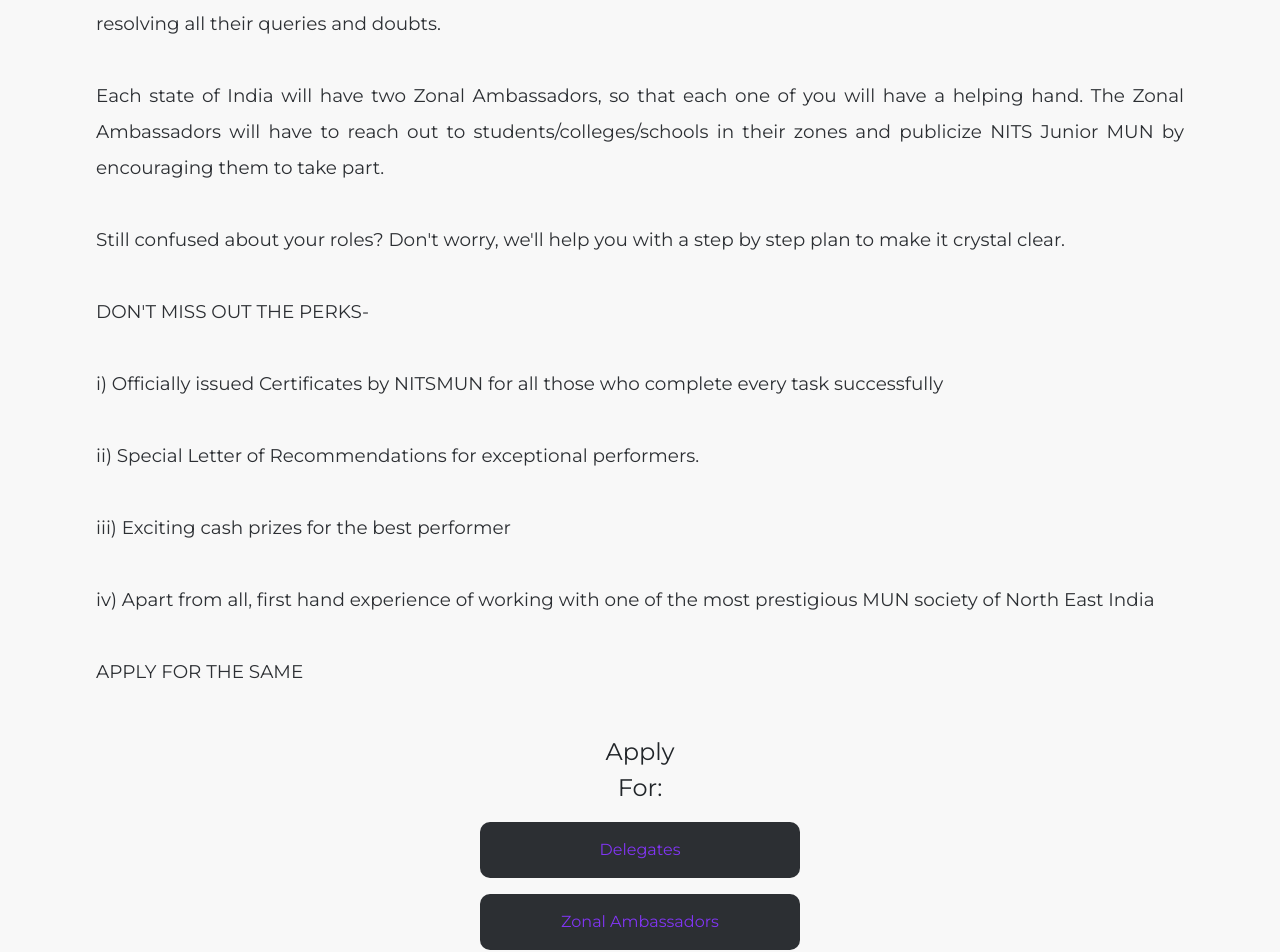
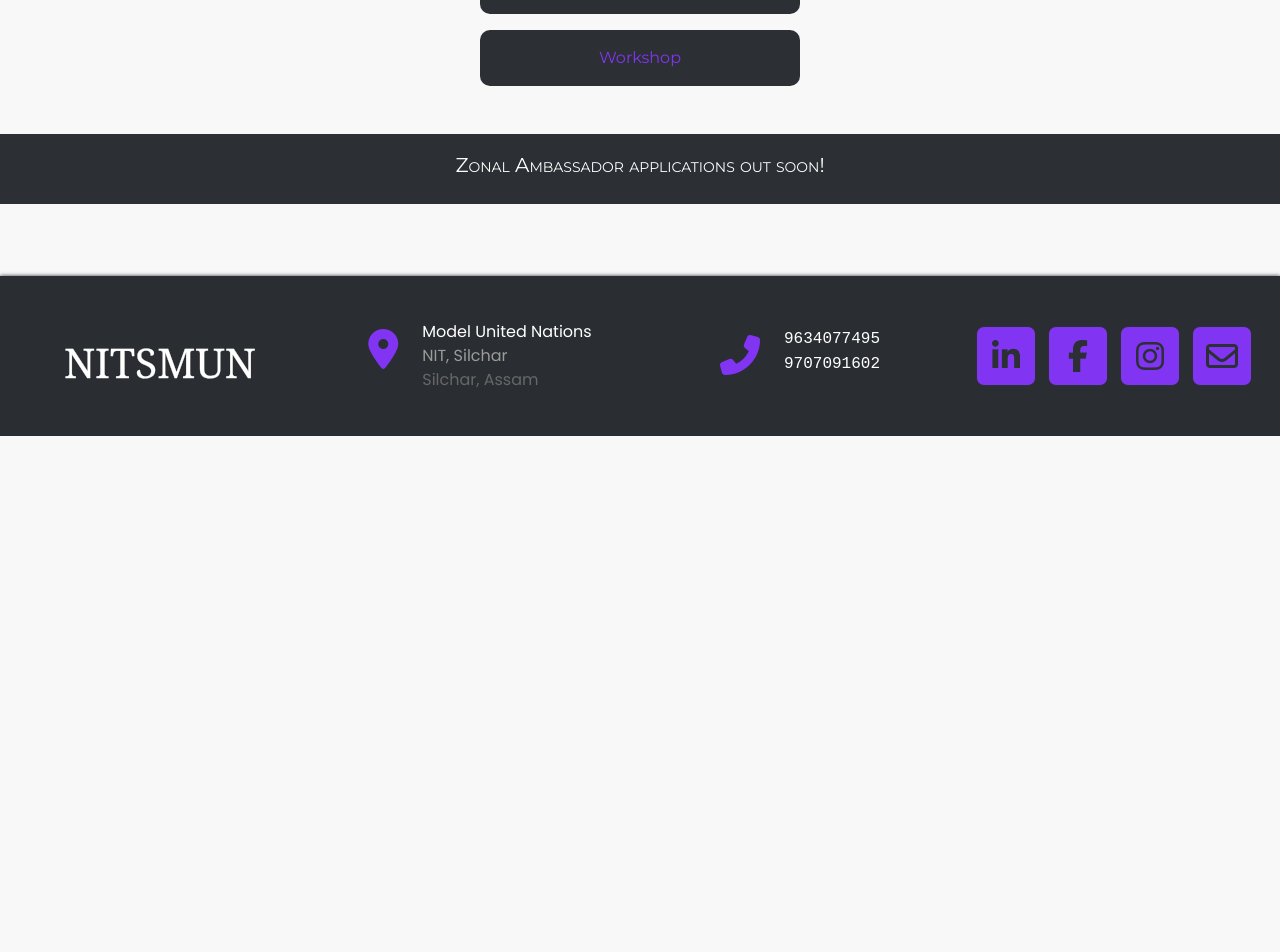
Before and after one commit to nitsmun/nitsmun2021-22, a React (Create React App) app: page /events/mun-u18 in a window 1280 px wide. Shown: the part 1540-2492 px from the top of the page. After the commit the page ends 1976 px from the top, so only its background shows below. Built offline with nearby package versions, Linux system fonts and the light colour scheme.

Commit message:
Added necessary changes in events

```diff
--- a/src/components/Navbar.jsx
+++ b/src/components/Navbar.jsx
@@ -84,7 +84,7 @@
               <Link to="/events/annual-conference" className="dropdown-itm scroll-top mob-nav-close">Annual Conference</Link>
               <Link to="/events/global-voices-mun" className="dropdown-itm scroll-top mob-nav-close">Global Voices MUN</Link>
               <Link to="/events/mock-mun" className="dropdown-itm scroll-top mob-nav-close">Mock MUNs</Link>
-              <Link to="/events/mun-u18" className="dropdown-itm scroll-top mob-nav-close">NITSMUN Junior MUN</Link>
+              <Link to="/events/mun-u18" className="dropdown-itm scroll-top mob-nav-close">NITS Junior MUN</Link>
             </div>
           </span>
 
--- a/src/components/Timer.css
+++ b/src/components/Timer.css
@@ -108,3 +108,17 @@
     font-size: 2.5vh;
   }
 }
+
+.apply-now {
+  margin: 2vh;
+  font-size: 3vh;
+  color: var(--theme2-100);
+  text-align: center;
+}
+
+@media screen and (max-width : 700px) {
+  .apply-now {
+    margin: 2vw;
+    font-size: 3vw;
+  }
+}
--- a/src/components/Timer.jsx
+++ b/src/components/Timer.jsx
@@ -65,7 +65,6 @@
 
   return (
     <Suspense fallback={Loading}>
-      <>
         <div className="timer-heading"
           style={{display: "flex",justifyContent: "center",alignItems: "center", width: "100%",backgroundColor: "var(--theme1-100)",height: "70px"}}>
             <h2 style={{fontVariant:"small-caps",color: "white",fontFamily:"var(--font2)",fontWeight:"bold"}}>NITS Junior MUN starts on <span className="bold">{timeTo.toLocaleString().substring(0, 10) }</span></h2>
@@ -96,11 +95,12 @@
 
         </div>
 
+        <div className="apply-now">Application for delegates and the free workshop open now!</div>
+
         {btnAllow && <Link
           to="/events/mun-u18#apply"
           className="btn apply-btn"
         >Apply Now</Link>}
-      </>
     </Suspense>
   )
 }
--- a/src/components/screens/Articles.jsx
+++ b/src/components/screens/Articles.jsx
@@ -4,7 +4,6 @@
     and pass article data as a prop from the parent component
     (instead of doing it in the for loop with iteration)
 2. Get rid of the inline styling and bootstrap.
-3. Does Srink stand for something or is it just a typo of Shrink? lol
 */
 
 import { Suspense } from "react";
@@ -22,7 +21,7 @@
         //console.log(element)
     }
 
-    function Srink(article_index) {
+    function Shrink(article_index) {
         // let element = document.querySelector("#Expand")
         // var buttons = document.getElementsByClassName("expand")
         let element = document.getElementById("Expand" + article_index)
@@ -239,7 +238,7 @@
                                         id="btn2"
                                         type="button"
                                         className="btn btn-outline-dark"
-                                        onClick={() => Srink(article.index)}
+                                        onClick={() => Shrink(article.index)}
                                         style={{ width: "150px" }}
                                     >
                                         Show less
--- a/src/components/screens/MunU18.css
+++ b/src/components/screens/MunU18.css
@@ -18,9 +18,9 @@
   text-align: center;
 }
 
-div#munu18 .event-details {
+/* div#munu18 .event-details {
   font-size: 2.3vh !important;
-}
+} */
 
 @media screen and (max-width: 1000px ) {
   div#munu18 .buttons {
@@ -41,9 +41,9 @@
     text-align: center;
   }
 
-  div#munu18 .event-details {
+  /* div#munu18 .event-details {
     font-size: 4.5vw !important;
-  }
+  } */
 }
 
 table#apply-table td {
--- a/src/components/screens/MunU18.jsx
+++ b/src/components/screens/MunU18.jsx
@@ -16,17 +16,17 @@
   eventDetails : [
     `With great pride and honour, we announce the first edition of NITS Junior MUN exclusively for school students. We believe that children and young teens should be exposed to the various intricacies of society and nations and should understand how the world functions from the grassroot level along with the challenges faced. It is only with proper grooming, experience and exposure that enables them to make changes in the society. Through this conference, we are targeting students from grade VI to grade XII from schools all across the country.`,
     `A day-long free-of-cost workshop will be held a few days before the conference in order to acclimatise those without prior experience. Keeping in mind the various examination schedules of the Central and State Boards, we have planned to organise our conference from October 16, 2021 to October 17, 2021. The cost of participation for the MUN conference has been set at ₹150 for individuals, with a special discounted offer of ₹125 per individual for group registrations (discount only applicable to groups with 5 or more participants).`,
-    ``,
-    `WANT TO BE THE FACE OF NITS MODEL UNITED NATIONS?`,
-    `Well now you can. NITSMUN is looking for ZONAL AMBASSADORS who can help us promote our upcoming Junior MUN conference among the students all over India and help them get acquainted with the Muning culture by resolving all their queries and doubts.`,
-    `Each state of India will have two Zonal Ambassadors, so that each one of you will have a helping hand. The Zonal Ambassadors will have to reach out to students/colleges/schools in their zones  and publicize NITS Junior MUN by encouraging them to take part.`,
-    `Still confused about your roles? Don't worry, we'll help you with a step by step plan to make it crystal clear.`,
-    `DON'T MISS OUT THE PERKS-`,
-    `i) Officially issued Certificates by NITSMUN for all those who complete every task successfully`,
-    `ii) Special Letter of Recommendations for exceptional performers.`,
-    `iii) Exciting cash prizes for the best performer`,
-    `iv) Apart from all, first hand experience of working with one of the most prestigious MUN society of North East India`,
-    `APPLY FOR THE SAME`,
+    // ``,
+    // `WANT TO BE THE FACE OF NITS MODEL UNITED NATIONS?`,
+    // `Well now you can. NITSMUN is looking for ZONAL AMBASSADORS who can help us promote our upcoming Junior MUN conference among the students all over India and help them get acquainted with the Muning culture by resolving all their queries and doubts.`,
+    // `Each state of India will have two Zonal Ambassadors, so that each one of you will have a helping hand. The Zonal Ambassadors will have to reach out to students/colleges/schools in their zones  and publicize NITS Junior MUN by encouraging them to take part.`,
+    // `Still confused about your roles? Don't worry, we'll help you with a step by step plan to make it crystal clear.`,
+    // `DON'T MISS OUT THE PERKS-`,
+    // `i) Officially issued Certificates by NITSMUN for all those who complete every task successfully`,
+    // `ii) Special Letter of Recommendations for exceptional performers.`,
+    // `iii) Exciting cash prizes for the best performer`,
+    // `iv) Apart from all, first hand experience of working with one of the most prestigious MUN society of North East India`,
+    // `APPLY FOR THE SAME`,
   ],
 
   btn: [
@@ -35,11 +35,11 @@
       display: "block",
       name: "Delegates"
     },
-    {
-      link: "/apply",
-      display: "block",
-      name: "Zonal Ambassadors"
-    },
+    // {
+    //   link: "/apply",
+    //   display: "block",
+    //   name: "Zonal Ambassadors"
+    // },
     {
       link: "https://forms.gle/PAWFVNF5Tu3Chw1w9",
       display: "block",
@@ -84,8 +84,8 @@
           })
         }</div>
 
-        <div className="buttons">
-          <span className="apply-for buttons-itm" ref={applyBtns}>Apply For: </span>
+        <div className="buttons" ref={applyBtns}>
+          <span className="apply-for buttons-itm">Apply For: </span>
           {btns.map(btn => (
             <a target="_blank" rel="noreferrer" className="event-apply-btn buttons-itm" key={btn.name}
               href={btn.link}
@@ -95,6 +95,11 @@
             >{btn.name}</a>
           ))}
         </div>
+
+        <div className="timer-heading"
+          style={{display: "flex",justifyContent: "center",alignItems: "center", width: "100%",backgroundColor: "var(--theme1-100)",height: "70px", margin: "5vh 0"}}>
+            <h5 style={{fontVariant:"small-caps",color: "white",fontFamily:"var(--font2)"}}>Zonal Ambassador applications out soon!</h5>
+        </div>
       </div>
     </Suspense>
   );
```
Also changed, not shown: public/img/niharJyotiBasisth.jpg (added), public/secretariat.csv.
